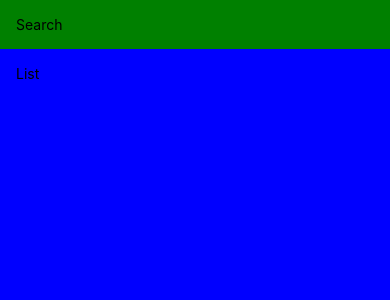
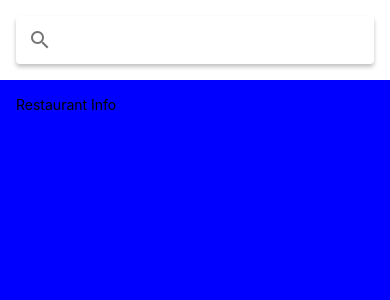
Before and after one commit to liacdev/MealsToGo, a React Native app: screen / in a window 390 px wide. Shown: the top 300 px of the page. Built offline with nearby package versions, Linux system fonts and the light colour scheme.

Commit message:
Prettier, eslint, folders, basic app structure

```diff
--- a/App.js
+++ b/App.js
@@ -1,23 +1,13 @@
-import { StatusBar } from 'expo-status-bar';
-import React from 'react';
-import { StyleSheet, Text, View, SafeAreaView } from 'react-native';
+import { StatusBar as ExpoStatusBar } from "expo-status-bar";
+import React from "react";
+
+import { RestaurantsScreen } from "./src/features/restaurants/screens/restaurants.screen";
 
 export default function App() {
   return (
     <>
-    <SafeAreaView style={{ flex: 1, backgroundColor: 'orange' }}>
-
-      <View style={{ padding: 16, backgroundColor: "green" }} >
-          <Text>Search</Text>
-      </View>
-      <View style={{ flex: 1, padding: 16, backgroundColor: "blue" }} >
-          <Text>List</Text>
-      </View>
-
-    </SafeAreaView>
-  <StatusBar style='auto' />
-  </>
+      <RestaurantsScreen />
+      <ExpoStatusBar style="auto" />
+    </>
   );
 }
-
-const styles = StyleSheet.create({});
--- a/babel.config.js
+++ b/babel.config.js
@@ -1,6 +1,6 @@
-module.exports = function(api) {
+module.exports = function (api) {
   api.cache(true);
   return {
-    presets: ['babel-preset-expo'],
+    presets: ["babel-preset-expo"],
   };
 };
--- /dev/null
+++ b/src/features/restaurants/components/restaurant-info.component.js
@@ -0,0 +1,4 @@
+import React from "react";
+import { Text } from "react-native";
+
+export const RestaurantInfo = () => <Text>Restaurant Info</Text>;
--- /dev/null
+++ b/src/features/restaurants/screens/restaurants.screen.js
@@ -0,0 +1,33 @@
+import React from "react";
+import { StatusBar, StyleSheet, Text, View, SafeAreaView } from "react-native";
+import { Searchbar } from "react-native-paper";
+
+import { RestaurantInfo } from "../components/restaurant-info.component";
+
+export const RestaurantsScreen = () => (
+  <SafeAreaView style={styles.container}>
+    <View style={styles.search}>
+      <Searchbar />
+    </View>
+    <View style={styles.list}>
+      <RestaurantInfo />
+    </View>
+  </SafeAreaView>
+);
+
+const styles = StyleSheet.create({
+  container: {
+    flex: 1,
+    marginTop: StatusBar.currentHeight,
+  },
+
+  search: {
+    padding: 16,
+  },
+
+  list: {
+    flex: 1,
+    padding: 16,
+    backgroundColor: "blue",
+  },
+});
```
Also changed, not shown: package.json (+7 -2 lines), 2 other files (tests, documents, lock files or other folders).
